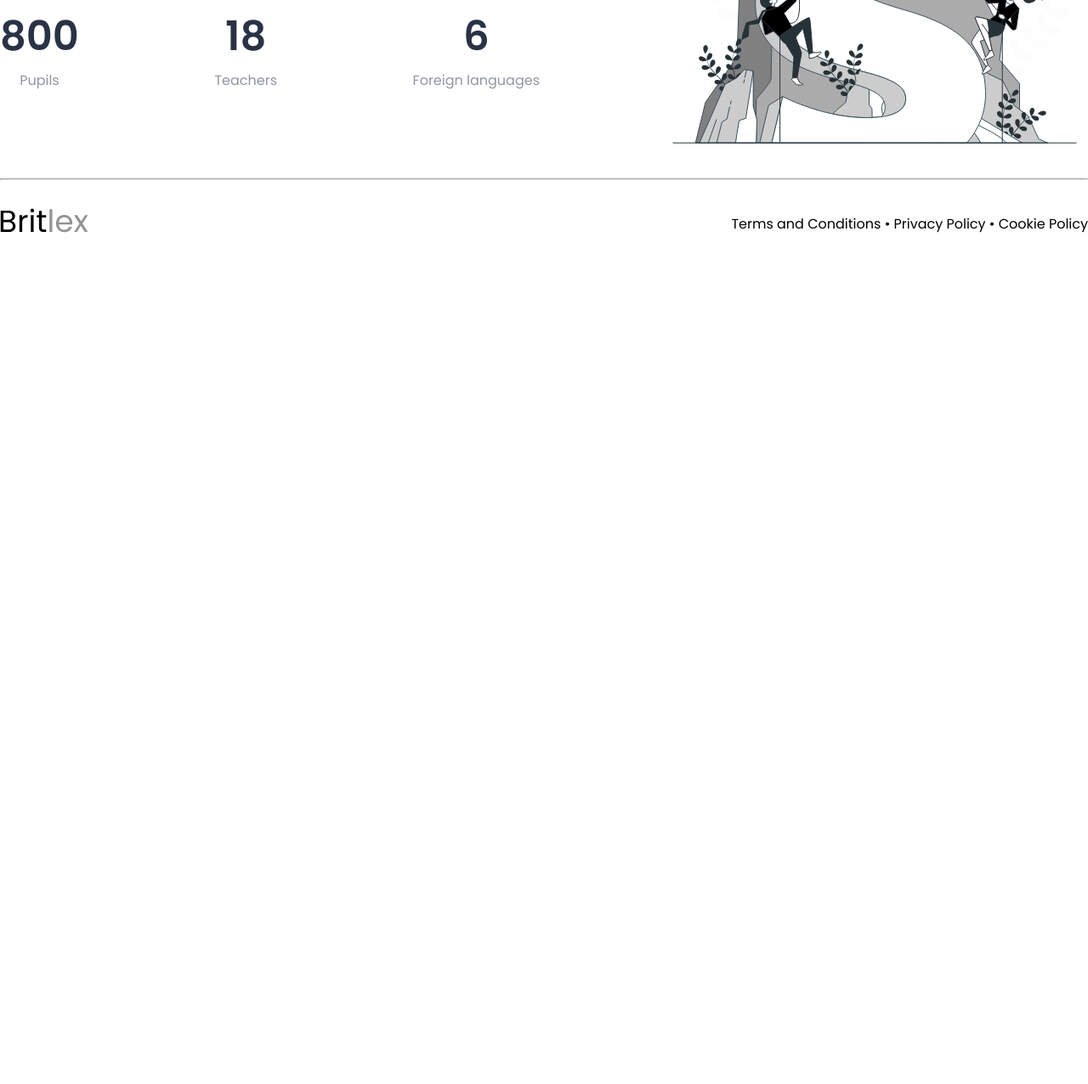
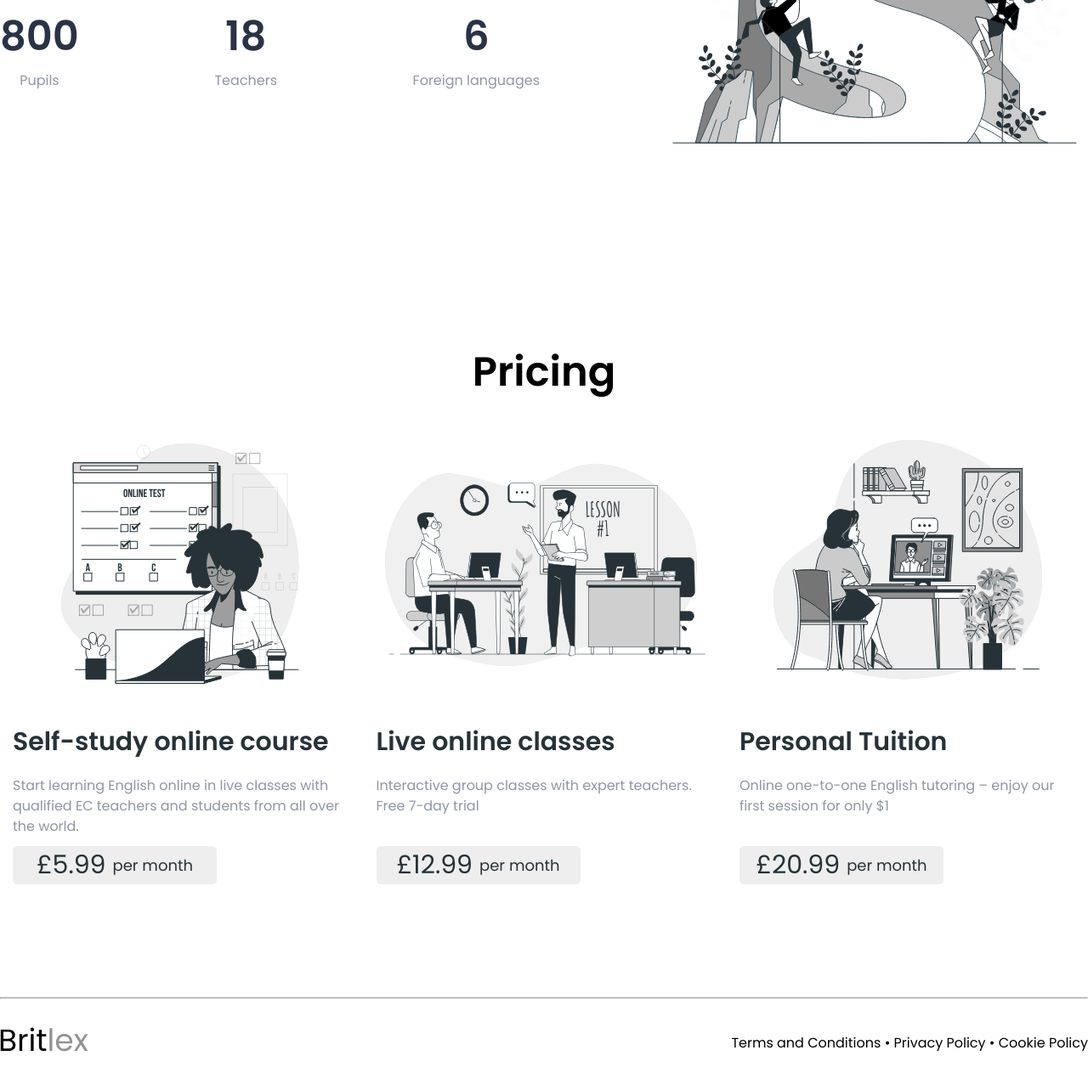
Before and after one commit to Konstantinys88/Britlex, a website: page src/index.html in a window 1280 px wide. Shown: the part 2572-3848 px from the top of the page at 85% size. Before the commit the page ends 2886 px from the top, so only its background shows below. Drawn offline with Linux system fonts and the light colour scheme.

Commit message:
add block pricing

```diff
--- a/src/index.html
+++ b/src/index.html
@@ -153,6 +153,38 @@
         </div>
     </section>
 
+    <section class="pricing">
+        <div class="container">
+            <h2 class="pricing__header-h2 text-h2">Pricing</h2>
+            <div class="pricing__items">
+                <div class="pricing__item">
+                    <div class="pricing__item-img"><img src="img/Online-test-bro.svg" alt="Online-test-bro"></div>
+                    <div class="pricing__item-content">
+                        <h3 class="header-h3 pricing__item-h3">Self-study online course</h3>
+                        <p class="text-p pricing__item-p">Start learning English online in live classes with qualified EC teachers and students from all over the world.</p>
+                        <div class="pricing__item-price">£5.99<span>per month</span></div>
+                    </div>
+                </div>
+                <div class="pricing__item">
+                    <div class="pricing__item-img"><img src="img/Lesson-bro.svg" alt="Online-test-bro"></div>
+                    <div class="pricing__item-content">
+                        <h3 class="header-h3 pricing__item-h3">Live online classes</h3>
+                        <p class="text-p pricing__item-p">Interactive group classes with expert teachers. Free 7-day trial</p>
+                        <div class="pricing__item-price">£12.99<span>per month</span></div>
+                    </div>
+                </div>
+                <div class="pricing__item">
+                    <div class="pricing__item-img"><img src="img/Webinar-bro.svg" alt="Online-test-bro"></div>
+                    <div class="pricing__item-content">
+                        <h3 class="header-h3 pricing__item-h3">Personal Tuition</h3>
+                        <p class="text-p pricing__item-p">Online one-to-one English tutoring – enjoy our first session for only $1</p>
+                        <div class="pricing__item-price">£20.99<span>per month</span></div>
+                    </div>
+                </div>
+            </div>
+        </div>
+    </section>
+
     <footer class="footer">
         <div class="container">
             <hr>
--- a/src/styles/block/_footer.scss
+++ b/src/styles/block/_footer.scss
@@ -1,4 +1,5 @@
 .footer {
+    padding-top: 133px;
     &__wrapper {
         padding-top: 33px;
         padding-bottom: 33px;
--- /dev/null
+++ b/src/styles/block/_pricing.scss
@@ -0,0 +1,55 @@
+.pricing {
+    &__header-h2 {
+        padding-top: 188px;
+        text-align: center;
+    }
+    &__items {
+        display: flex;
+        justify-content: space-between;
+        flex-wrap: wrap;
+    }
+    &__item {
+        position: relative;
+        display: flex;
+        flex-direction: column;
+        // justify-content: space-between;
+        height: 100%;
+        min-height: 563px;
+        width: 100%;
+        max-width: 425px;
+        padding: 15px;
+    }
+    &__item-img {
+        height: 340px;
+        display: flex;
+        img {
+            margin: auto;
+        }
+    }
+    &__item-price {
+        display: flex;
+        justify-content: center;
+        align-items:center;
+        width: 240px;
+        height: 45px;
+        background: #EEEEEE;
+        border-radius: 5px;
+        position: absolute;
+        bottom: 0;
+        text-align: center;
+        vertical-align: middle;
+        font-style: normal;
+        font-weight: 400;
+        font-size: 30px;
+        line-height: 45px;
+        color: $color-main;
+        span {
+            display: block;
+            font-style: normal;
+            font-weight: 400;
+            font-size: 18px;
+            line-height: 27px;
+            padding-left: 8px;
+        }
+    }
+}
--- a/src/styles/main.scss
+++ b/src/styles/main.scss
@@ -17,6 +17,7 @@ html {
 @import 'block/getstarted';
 @import 'block/skills';
 @import 'block/about';
+@import 'block/pricing';
 
 
 @import 'block/footer';
```
Also changed, not shown: src/css/main.css, src/css/main.min.css, src/img/Lesson-bro.svg (added), src/img/Online-test-bro.svg (added), src/img/Webinar-bro.svg (added), 2 other files.
